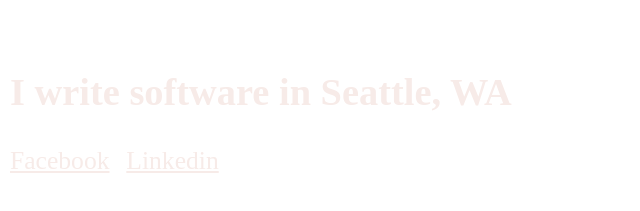
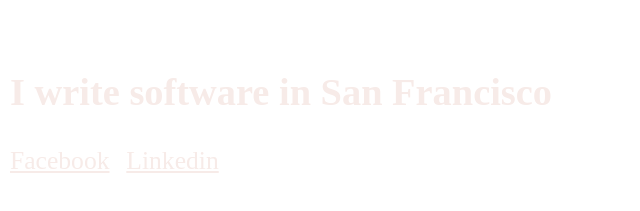
Before and after one commit to SawyerHood/sawyerhood.github.io, a plain HTML site: page index.html in a window 1280 px wide. Shown: the part 217-428 px from the top of the page, 0-640 px from the left. Drawn offline with nearby package versions, Linux system fonts and the light colour scheme.

Commit message:
Update city that I live in

```diff
--- a/index.html
+++ b/index.html
@@ -39,7 +39,7 @@
 		<div id="three"></div>
 		<div id="headerText">
 			<h1>I'm Sawyer</h1>
-			<h2>I write software in Seattle, WA</h2>
+			<h2>I write software in San Francisco</h2>
 			<a href="https://www.facebook.com/sawyer.hood?ref=bookmarks">Facebook</a>
 			<a href="https://www.linkedin.com/in/sawyer-hood-24201a81/">Linkedin</a>
 		</div>
```
